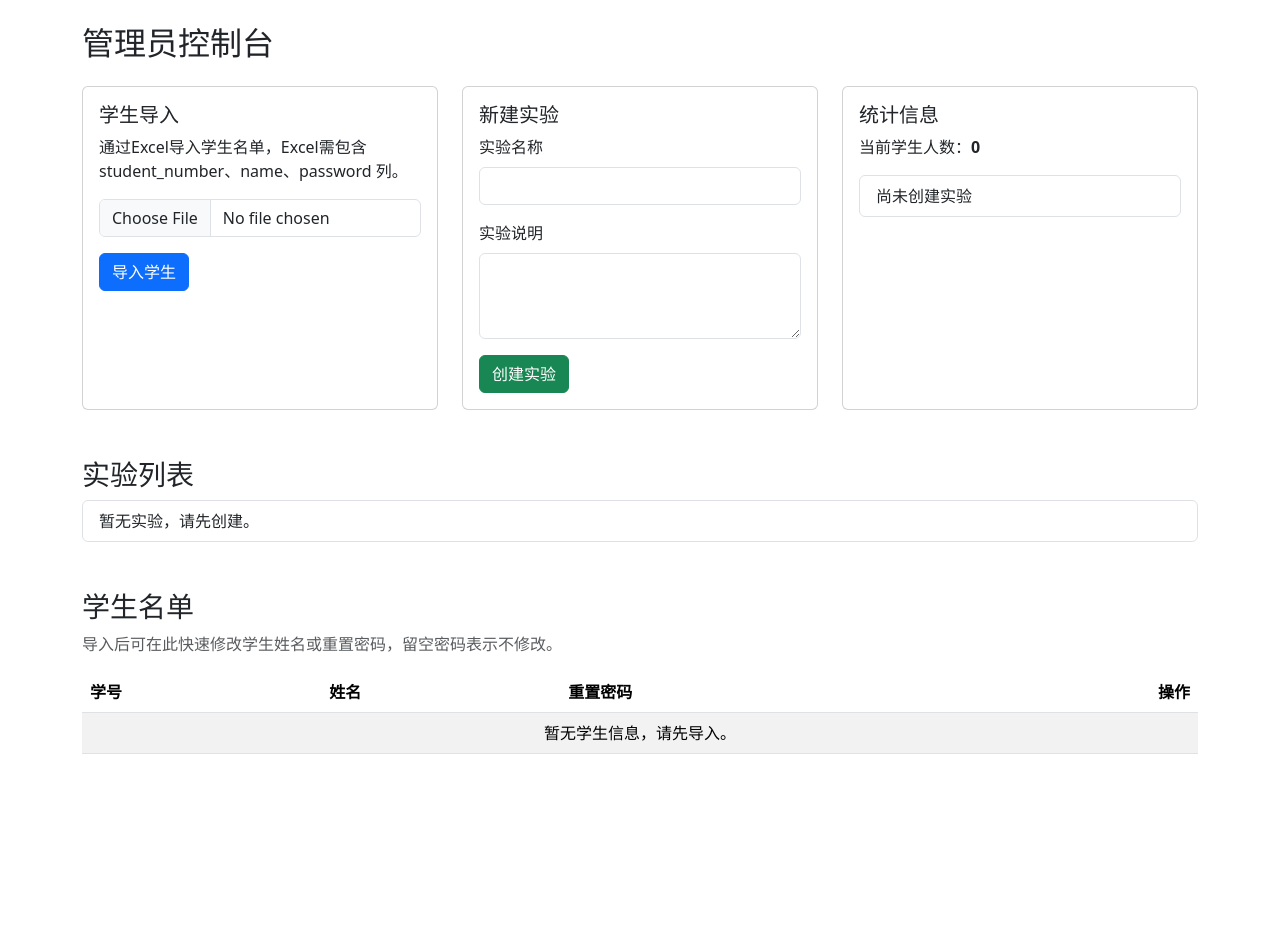
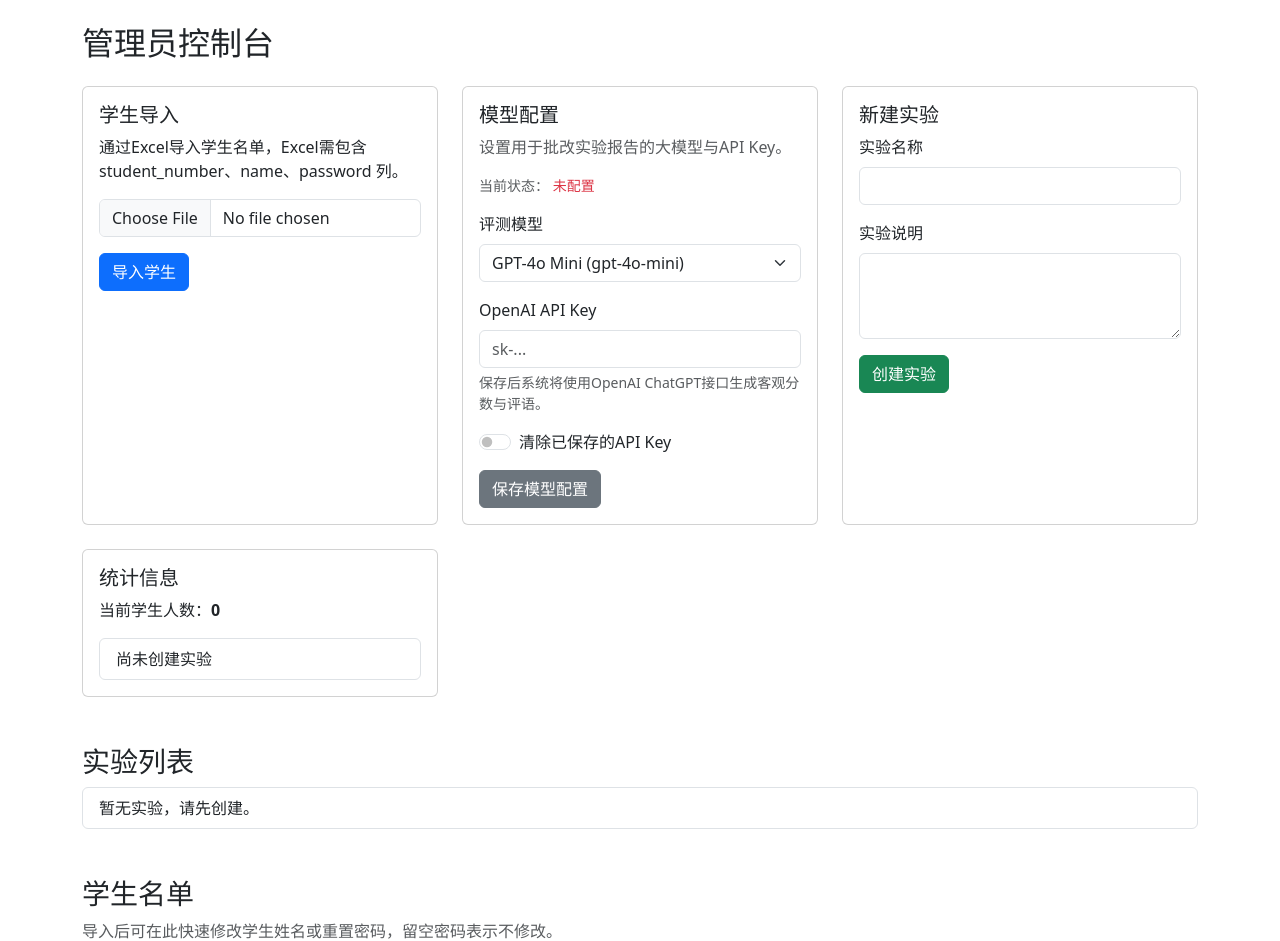
Before and after one commit to mmlsam/Labreport, a Flask app: page /admin/dashboard in a window 1280 px wide. Shown: the part 56-997 px from the top of the page. Before the commit the page ends 810 px from the top, so only its background shows below. Run offline with Flask 3, Linux system fonts and the light colour scheme; the visitor is signed in with stand-in values (Sample User, id 1); data comes from the database, SQL or seed files in the repository; data that the repository does not hold is empty.

Commit message:
feat: enable chatgpt scoring configuration

```diff
--- a/app/models.py
+++ b/app/models.py
@@ -26,6 +26,8 @@ class Admin(db.Model):
     id = db.Column(db.Integer, primary_key=True)
     username = db.Column(db.String(32), unique=True, nullable=False)
     password_hash = db.Column(db.String(256), nullable=False)
+    llm_model = db.Column(db.String(128), nullable=True)
+    llm_api_key = db.Column(db.String(512), nullable=True)
 
     def set_password(self, password: str) -> None:
         self.password_hash = generate_password_hash(password)
--- a/app/routes.py
+++ b/app/routes.py
@@ -27,6 +27,11 @@ from .services import annotate_report, evaluate_report
 
 
 ALLOWED_EXTENSIONS = {"docx"}
+AVAILABLE_LLM_MODELS = [
+    ("gpt-4o-mini", "GPT-4o Mini"),
+    ("gpt-4o", "GPT-4o"),
+    ("gpt-3.5-turbo", "GPT-3.5 Turbo"),
+]
 
 
 def allowed_file(filename: str) -> bool:
@@ -53,6 +58,7 @@ def init_default_admin() -> None:
     if not Admin.query.filter_by(username="admin").first():
         admin = Admin(username="admin")
         admin.set_password("admin123")
+        admin.llm_model = AVAILABLE_LLM_MODELS[0][0]
         db.session.add(admin)
         db.session.commit()
 
@@ -125,13 +131,48 @@ def dashboard():
         exp.id: ReportSubmission.query.filter_by(experiment_id=exp.id).count() for exp in experiments
     }
     students = Student.query.order_by(Student.student_number).all()
+    current_admin = Admin.query.get(session.get("admin_id"))
+    if current_admin is None:
+        current_admin = Admin.query.first()
     return render_template(
         "admin_dashboard.html",
         experiments=experiments,
         student_count=student_count,
         submission_counts=submission_counts,
         students=students,
+        available_llm_models=AVAILABLE_LLM_MODELS,
+        current_admin=current_admin,
     )
+
+
+@admin_bp.route("/settings/llm", methods=["POST"])
+@login_required("admin")
+def update_llm_settings():
+    admin = Admin.query.get_or_404(session.get("admin_id"))
+    model = request.form.get("llm_model", "").strip()
+    api_key = request.form.get("llm_api_key", "").strip()
+    clear_key = request.form.get("clear_api_key") == "on"
+
+    valid_models = {value for value, _ in AVAILABLE_LLM_MODELS}
+    if model and model not in valid_models:
+        flash("所选模型无效", "danger")
+        return redirect(url_for("admin.dashboard"))
+
+    if model:
+        admin.llm_model = model
+
+    if not admin.llm_api_key and not api_key and not clear_key:
+        flash("请填写有效的OpenAI API Key以启用自动批改", "warning")
+        return redirect(url_for("admin.dashboard"))
+
+    if clear_key:
+        admin.llm_api_key = None
+    elif api_key:
+        admin.llm_api_key = api_key
+
+    db.session.commit()
+    flash("模型配置已更新", "success")
+    return redirect(url_for("admin.dashboard"))
 
 
 @admin_bp.route("/experiments", methods=["POST"])
@@ -346,7 +387,13 @@ def submit_report(experiment_id: int):
         stored_path = upload_folder / stored_name
         file.save(stored_path)
 
-        score, feedback = evaluate_report(stored_path)
+        admin_settings = Admin.query.filter(Admin.llm_api_key.isnot(None)).first()
+        if admin_settings is None:
+            admin_settings = Admin.query.first()
+        llm_model = admin_settings.llm_model if admin_settings else None
+        llm_api_key = admin_settings.llm_api_key if admin_settings else None
+
+        score, feedback = evaluate_report(stored_path, model=llm_model, api_key=llm_api_key)
         processed_path = annotate_report(
             stored_path,
             score,
--- a/app/services.py
+++ b/app/services.py
@@ -1,10 +1,14 @@
 from __future__ import annotations
 
+import json
 import random
 from pathlib import Path
 
 from docx import Document
 from docx.shared import RGBColor
+from flask import current_app
+from openai import OpenAI
+from openai import OpenAIError
 
 
 KEYWORDS = {
@@ -18,29 +22,20 @@ KEYWORDS = {
 }
 
 
-def evaluate_report(docx_path: Path) -> tuple[float, str]:
-    """Simulate a large model evaluation.
-
-    The evaluation searches for pre-defined keywords and awards points based on their presence.
-    A small random adjustment is added to avoid identical scores.
-    """
+def evaluate_report(docx_path: Path, model: str | None = None, api_key: str | None = None) -> tuple[float, str]:
+    """Evaluate a report using the configured LLM when possible, fallback otherwise."""
 
     document = Document(docx_path)
     full_text = "\n".join(paragraph.text for paragraph in document.paragraphs)
-    score = 60
-    matched_sections: list[str] = []
-    for keyword, weight in KEYWORDS.items():
-        if keyword in full_text:
-            score += weight
-            matched_sections.append(keyword)
-    score = min(score + random.uniform(-5, 5), 100)
-    score = round(score, 1)
 
-    if matched_sections:
-        feedback = f"报告结构完整，涵盖：{', '.join(matched_sections)}，请继续保持。"
-    else:
-        feedback = "建议补充实验目的、过程、结果等内容，让报告更加完整。"
-    return score, feedback
+    if model and api_key:
+        try:
+            score, feedback = _evaluate_with_chatgpt(full_text, model, api_key)
+            return score, feedback
+        except Exception as exc:  # noqa: BLE001
+            _log_evaluation_failure(exc)
+
+    return _keyword_based_evaluation(full_text)
 
 
 def annotate_report(docx_path: Path, score: float, feedback: str, output_path: Path) -> Path:
@@ -63,3 +58,69 @@ def annotate_report(docx_path: Path, score: float, feedback: str, output_path: P
     output_path.parent.mkdir(parents=True, exist_ok=True)
     document.save(output_path)
     return output_path
+
+
+def _evaluate_with_chatgpt(report_text: str, model: str, api_key: str) -> tuple[float, str]:
+    truncated_text = report_text.strip()
+    if not truncated_text:
+        truncated_text = "（学生提交的报告内容为空，请返回0分并提示补充完整的报告。）"
+    else:
+        truncated_text = truncated_text[:8000]
+
+    client = OpenAI(api_key=api_key)
+    completion = client.chat.completions.create(
+        model=model,
+        messages=[
+            {
+                "role": "system",
+                "content": "你是一名严谨的大学C语言实验课程教师，需要根据实验报告客观评分并给出改进建议。",
+            },
+            {
+                "role": "user",
+                "content": (
+                    "请阅读以下学生实验报告内容，从0到100分给出客观得分，并提供不少于40字的中文评语，"
+                    "同时指出优点与需要改进的地方。\n\n报告内容：\n" + truncated_text
+                ),
+            },
+        ],
+        temperature=0.2,
+        response_format={"type": "json_object"},
+    )
+
+    content = completion.choices[0].message.content.strip()
+    data = json.loads(content)
+    score = float(data.get("score"))
+    feedback = str(data.get("feedback", "")).strip()
+    if not feedback:
+        raise ValueError("LLM返回的评语为空")
+
+    score = max(0.0, min(round(score, 1), 100.0))
+    return score, feedback
+
+
+def _keyword_based_evaluation(full_text: str) -> tuple[float, str]:
+    score = 60
+    matched_sections: list[str] = []
+    for keyword, weight in KEYWORDS.items():
+        if keyword in full_text:
+            score += weight
+            matched_sections.append(keyword)
+    score = min(score + random.uniform(-5, 5), 100)
+    score = round(score, 1)
+
+    if matched_sections:
+        feedback = f"报告结构完整，涵盖：{', '.join(matched_sections)}，请继续保持。"
+    else:
+        feedback = "建议补充实验目的、过程、结果等内容，让报告更加完整。"
+    return score, feedback
+
+
+def _log_evaluation_failure(exc: Exception) -> None:
+    if isinstance(exc, OpenAIError):
+        message = f"调用OpenAI接口失败：{exc}"
+    else:
+        message = f"LLM评测异常：{exc}"
+    try:
+        current_app.logger.exception(message)
+    except RuntimeError:
+        pass
--- a/app/templates/admin_dashboard.html
+++ b/app/templates/admin_dashboard.html
@@ -14,6 +14,48 @@
             <input class="form-control" type="file" name="file" accept=".xlsx,.xls" required>
           </div>
           <button class="btn btn-primary" type="submit">导入学生</button>
+        </form>
+      </div>
+    </div>
+  </div>
+  <div class="col-lg-4">
+    <div class="card h-100">
+      <div class="card-body">
+        <h5 class="card-title">模型配置</h5>
+        <p class="card-text text-muted">设置用于批改实验报告的大模型与API Key。</p>
+        <p class="small text-muted mb-3">当前状态：
+          {% if current_admin and current_admin.llm_api_key %}
+          <span class="text-success">已配置</span>
+          {% else %}
+          <span class="text-danger">未配置</span>
+          {% endif %}
+        </p>
+        <form method="post" action="{{ url_for('admin.update_llm_settings') }}">
+          <input type="hidden" name="csrf_token" value="{{ csrf_token() }}">
+          <div class="mb-3">
+            <label class="form-label" for="llm_model">评测模型</label>
+            <select class="form-select" id="llm_model" name="llm_model">
+              {% for value, label in available_llm_models %}
+              <option value="{{ value }}" {% if current_admin and current_admin.llm_model == value %}selected{% endif %}>{{ label }} ({{ value }})</option>
+              {% endfor %}
+            </select>
+          </div>
+          <div class="mb-3">
+            <label class="form-label" for="llm_api_key">OpenAI API Key</label>
+            <input class="form-control" id="llm_api_key" name="llm_api_key" type="password" placeholder="sk-..." autocomplete="off">
+            <div class="form-text">
+              {% if current_admin and current_admin.llm_api_key %}
+              已保存密钥，留空表示不更改。
+              {% else %}
+              保存后系统将使用OpenAI ChatGPT接口生成客观分数与评语。
+              {% endif %}
+            </div>
+          </div>
+          <div class="form-check form-switch mb-3">
+            <input class="form-check-input" id="clear_api_key" name="clear_api_key" type="checkbox">
+            <label class="form-check-label" for="clear_api_key">清除已保存的API Key</label>
+          </div>
+          <button class="btn btn-secondary" type="submit">保存模型配置</button>
         </form>
       </div>
     </div>
--- a/requirements.txt
+++ b/requirements.txt
@@ -5,3 +5,4 @@ pandas==2.2.2
 openpyxl==3.1.5
 python-docx==1.1.2
 Werkzeug==3.0.4
+openai==1.35.3
```
Also changed, not shown: app/__init__.py (+21 -0 lines), README.md.
